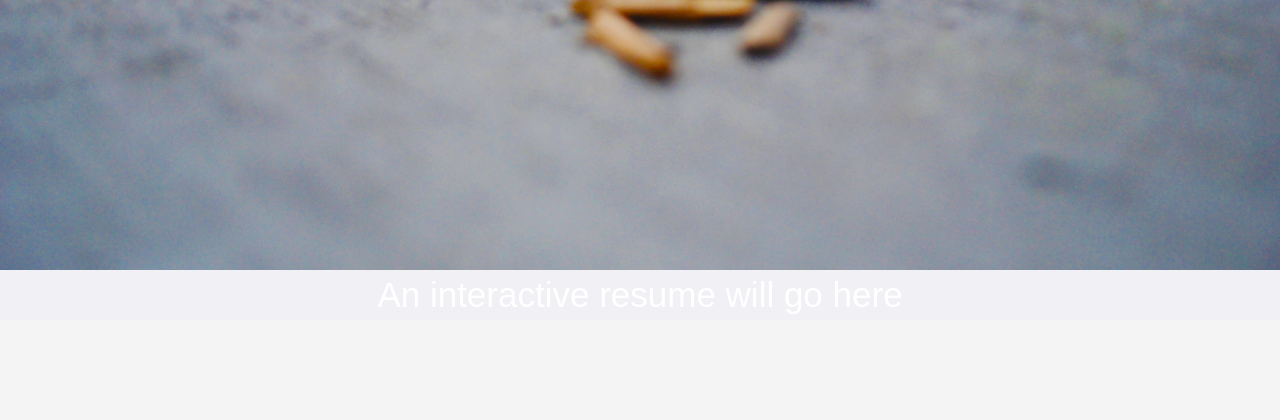
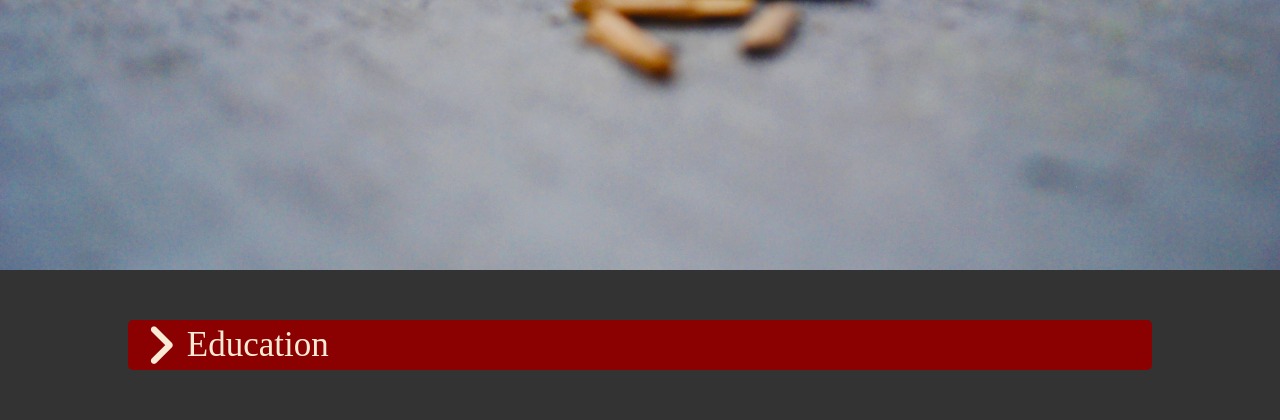
Before and after one commit to joybob22/myWebPage, a PHP site: page /resume.html in a window 1280 px wide. Shown: the part 540-960 px from the top of the page. Before the commit the page ends 860 px from the top, so only its background shows below. Run offline with PHP 8.4, Linux system fonts and the light colour scheme; some libraries are stand-ins or nearby versions.

Commit message:
Started on my resume page again

```diff
--- a/main.css
+++ b/main.css
@@ -139,6 +139,7 @@ h3, p {
     background-color: #BBB;
     opacity: 0.7;
     border-radius: 5px;
+    padding-bottom: 5px;
 }
 
 .parallaxHeading {
--- a/resume.css
+++ b/resume.css
@@ -13,3 +13,40 @@
     background-repeat: no-repeat;
     background-size: cover;
 }
+
+h4 {
+    font-size: 35px;
+    color: antiquewhite;
+}
+
+.sectionHeader {
+    float: left;
+    margin-top: 5px;
+    margin-left: 5px;
+}
+
+.resumeContent {
+    width: 100%;
+    background-color: #333333;
+}
+
+.contentContainers {
+    width: 80%;
+    margin: 0 auto;
+    padding: 50px 0;
+}
+
+.experienceClick {
+    width: 100%;
+    height: 50px;
+    background-color: darkred;
+    border-radius: 5px;
+}
+
+.arrow {
+    color: antiquewhite;
+    font-size: 50px;
+    margin-left: 10px;
+    transform: rotate(270deg);
+    float: left;
+}
--- a/resume.html
+++ b/resume.html
@@ -34,7 +34,18 @@
         </div>
     </div>
     <div class="resumeContent">
-        <h1>An interactive resume will go here</h1>
+        <div class="contentContainers">
+            <div class="experienceClick">
+                <div class="fa fa-angle-down arrow"></div>
+                <h4 class="sectionHeader">Education</h4>
+            </div>
+        </div>
     </div>
     </body>
+    <script
+            src="https://code.jquery.com/jquery-3.1.1.min.js"
+            integrity="sha256-hVVnYaiADRTO2PzUGmuLJr8BLUSjGIZsDYGmIJLv2b8="
+            crossorigin="anonymous">
+    </script>
+    <script src="resume.js"></script>
 </html>
--- /dev/null
+++ b/resume.js
@@ -0,0 +1,3 @@
+/**
+ * Created by braydenlemke on 12/7/16.
+ */
```
